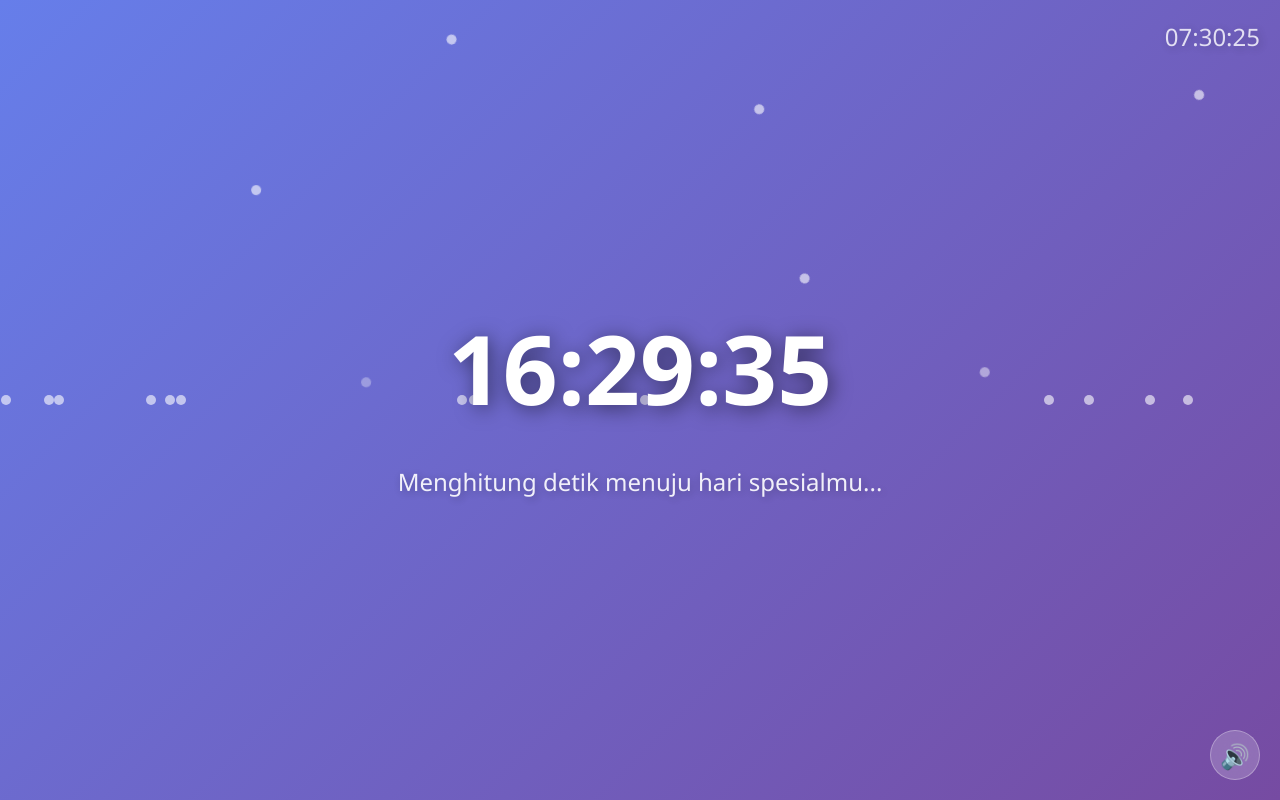
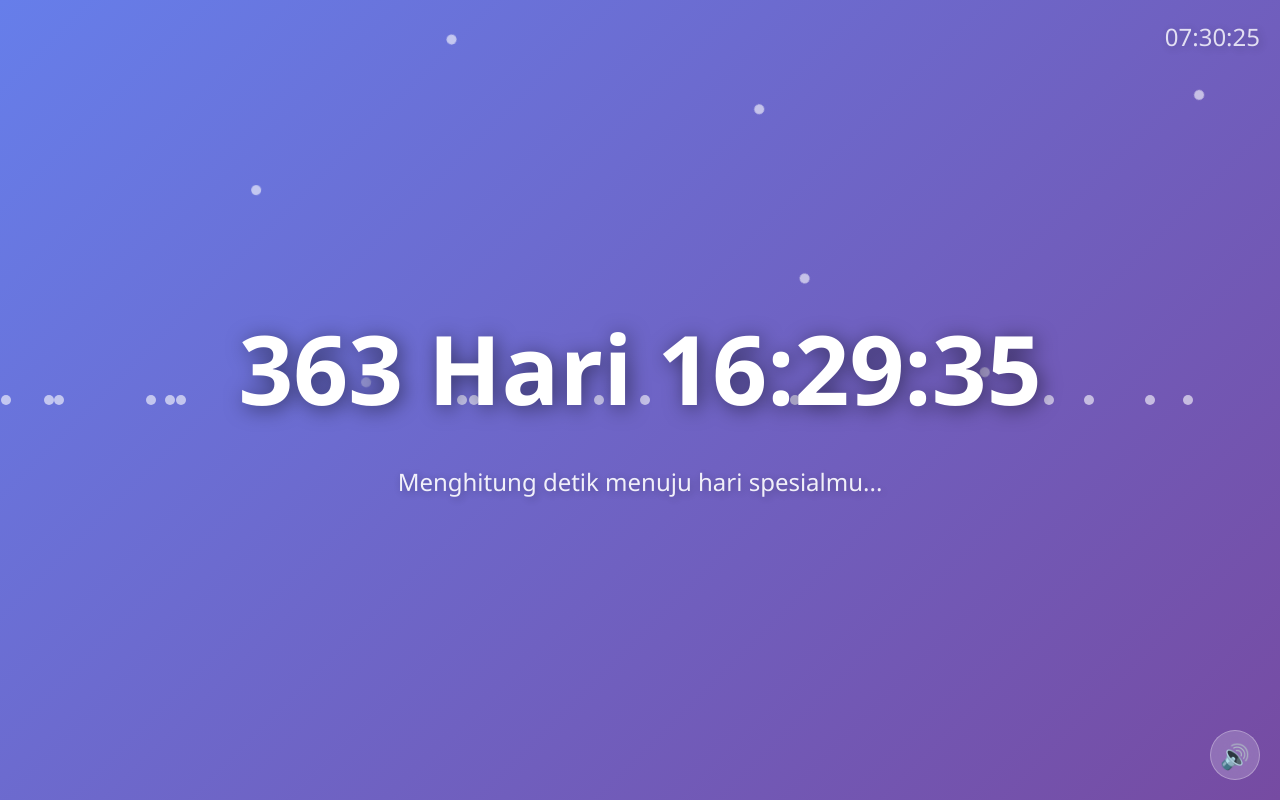
Before and after one commit to farhanhunter/happy-birthday, a plain HTML site: page index.html in a window 1280 px wide. Drawn offline with Linux system fonts and the light colour scheme.

Commit message:
Birthday Natalie

```diff
--- a/index.html
+++ b/index.html
@@ -345,17 +345,15 @@
         clockEl.textContent = `${hours}:${minutes}:${seconds}`;
       }
 
-      // Update countdown
+      // Update countdown dengan HARI
       function updateCountdown() {
         const now = new Date().getTime();
         const distance = targetDate - now;
 
         if (distance <= 0) {
-          // Birthday time! Show birthday content
           countdownScreen.classList.add("hidden");
           birthdayContent.classList.add("show");
 
-          // Try to play music
           bgMusic
             .play()
             .then(() => {
@@ -366,18 +364,20 @@
               console.log("Auto-play blocked, user can click to play");
             });
 
-          // Create confetti burst
           createConfettiBurst();
           return;
         }
 
+        // Hitung hari, jam, menit, detik
+        const days = Math.floor(distance / (1000 * 60 * 60 * 24));
         const hours = Math.floor(
           (distance % (1000 * 60 * 60 * 24)) / (1000 * 60 * 60)
         );
         const minutes = Math.floor((distance % (1000 * 60 * 60)) / (1000 * 60));
         const seconds = Math.floor((distance % (1000 * 60)) / 1000);
 
-        countdownTimer.textContent = `${String(hours).padStart(
+        // Tampilkan dengan format: 364 Hari 23:59:59
+        countdownTimer.textContent = `${days} Hari ${String(hours).padStart(
           2,
           "0"
         )}:${String(minutes).padStart(2, "0")}:${String(seconds).padStart(
```
